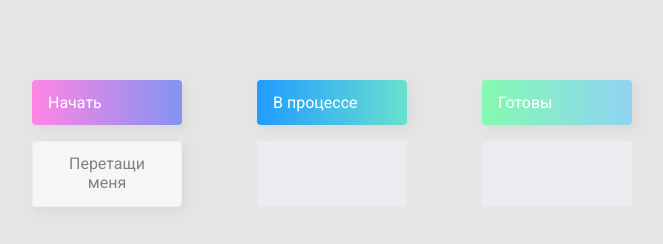
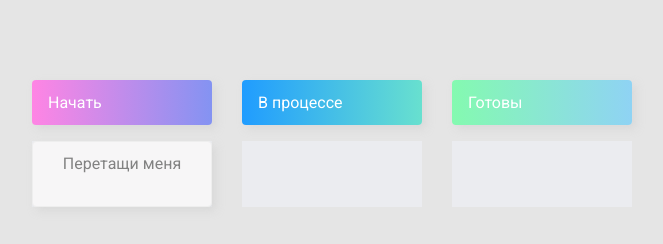
Before and after one commit to alex-lenk/free-marathon, a plain HTML site: page 02-drag-n-drop/index.html in a window 1280 px wide. Shown: the whole page, without its empty margins (308-971 px from the left). Drawn offline with Linux system fonts and the light colour scheme.

Commit message:
Fixed style 02-drag

```diff
--- a/02-drag-n-drop/styles.css
+++ b/02-drag-n-drop/styles.css
@@ -7,22 +7,20 @@
 body {
   font-family: 'Roboto', sans-serif;
   background-color: #e5e5e5;
-  display: flex;
   padding-top: 5rem;
-  justify-content: center;
-  overflow: hidden;
   margin: 0;
 }
 
 .row {
   display: flex;
-  width: 600px;
+  width: 100%;
+  max-width: 600px;
+  margin: 0 auto 1rem;
   justify-content: space-between;
-  margin-bottom: 1rem;
 }
 
 .col-header {
-  width: 150px;
+  width: 30%;
   box-shadow: 4px 4px 9px rgba(198, 198, 198, 0.36);
   border-radius: 4px;
   padding: 0.8rem 1rem;
@@ -30,7 +28,7 @@ body {
 }
 
 .item {
-  width: 150px;
+  width: 100%;
   height: 66px;
   border: 1px solid #eee;
   box-shadow: 4px 4px 9px rgba(198, 198, 198, 0.36);
@@ -49,7 +47,7 @@ body {
 }
 
 .placeholder {
-  width: 150px;
+  width: 30%;
   background-color: #ebecf0;
 }
 
```
